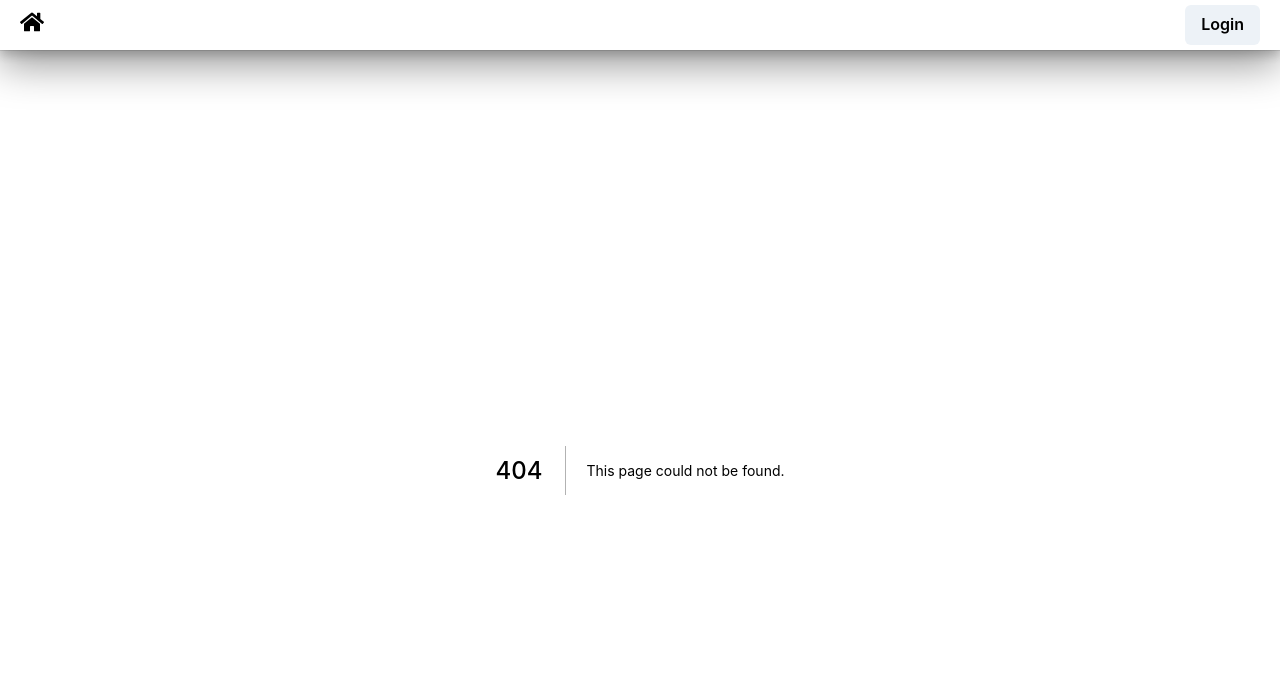
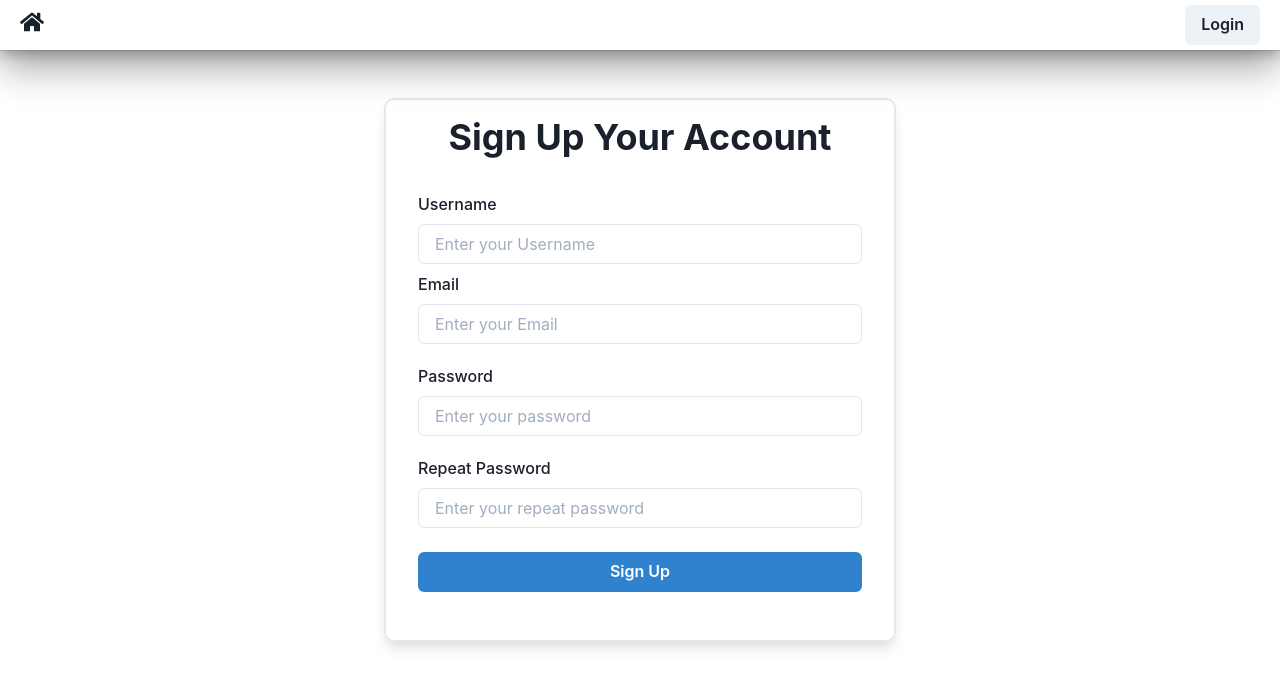
Before and after one commit to Rickykn/individual-project-ricky, a Next.js app: page /register in a window 1280 px wide. Before the commit this address had no page. Shown: the top 688 px of the page. Built offline with nearby package versions, Linux system fonts and the light colour scheme.

Commit message:
create register page

```diff
--- a/src/pages/login/index.jsx
+++ b/src/pages/login/index.jsx
@@ -75,6 +75,7 @@ const LoginPage = () => {
       formik.setSubmitting(false);
     }
   };
+
   const formik = useFormik({
     initialValues: {
       username: "",
@@ -94,7 +95,7 @@ const LoginPage = () => {
     }
   }, [authSelector.id]);
   return (
-    <Flex minHeight="90vh" align="center" justifyContent="center">
+    <Flex minHeight="75vh" align="center" justifyContent="center">
       <Box
         borderWidth="2px"
         px={4}
--- /dev/null
+++ b/src/pages/register/index.jsx
@@ -0,0 +1,73 @@
+import {
+  Flex,
+  Box,
+  Heading,
+  FormControl,
+  FormLabel,
+  Input,
+  Stack,
+  Link as ChakraLink,
+  Button,
+  InputGroup,
+  InputRightElement,
+  Icon,
+  FormHelperText,
+} from "@chakra-ui/react";
+
+const registerPage = () => {
+  return (
+    <Flex minHeight="75vh" align="center" justifyContent="center">
+      <Box
+        borderWidth="2px"
+        px={4}
+        width="full"
+        maxWidth="lg"
+        borderRadius={10}
+        textAlign={4}
+        boxShadow="lg"
+      >
+        <Box p={4} borderRadius={10}>
+          <Box textAlign="center">
+            <Heading>Sign Up Your Account</Heading>
+          </Box>
+          <Box my={8} textAlign="center">
+            <form>
+              <FormControl>
+                <FormLabel htmlFor="inputUsername">Username</FormLabel>
+                <Input placeholder="Enter your Username" />
+                <FormHelperText></FormHelperText>
+              </FormControl>
+
+              <FormControl>
+                <FormLabel htmlFor="inputEmail">Email</FormLabel>
+                <Input placeholder="Enter your Email" />
+                <FormHelperText></FormHelperText>
+              </FormControl>
+
+              <FormControl mt={5}>
+                <FormLabel htmlFor="inputPassword">Password</FormLabel>
+                <Input type="password" placeholder="Enter your password" />
+                <FormHelperText></FormHelperText>
+              </FormControl>
+
+              <FormControl mt={5}>
+                <FormLabel htmlFor="inputPassword">Repeat Password</FormLabel>
+                <Input
+                  type="password"
+                  placeholder="Enter your repeat password"
+                />
+                <FormHelperText></FormHelperText>
+              </FormControl>
+
+              <Button width="full" mt={4} colorScheme="blue" type="submit">
+                Sign Up
+              </Button>
+            </form>
+          </Box>
+        </Box>
+      </Box>
+    </Flex>
+  );
+};
+
+export default registerPage;
```
